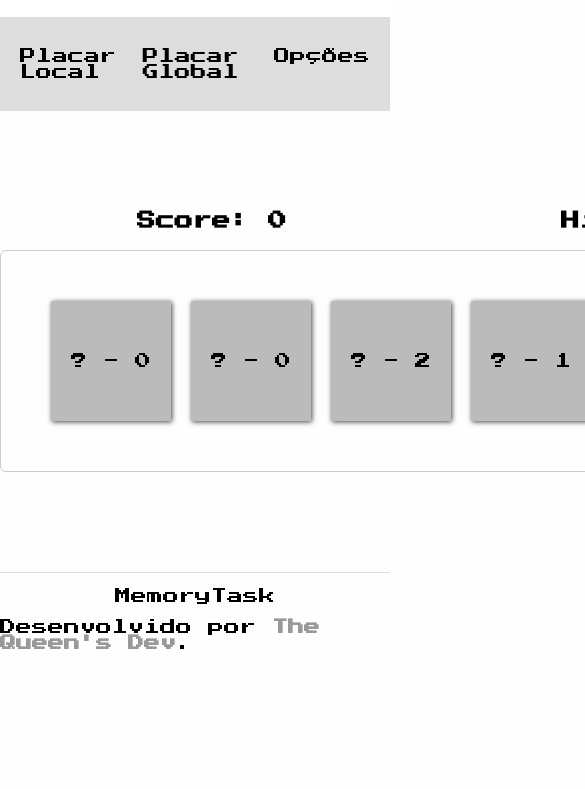
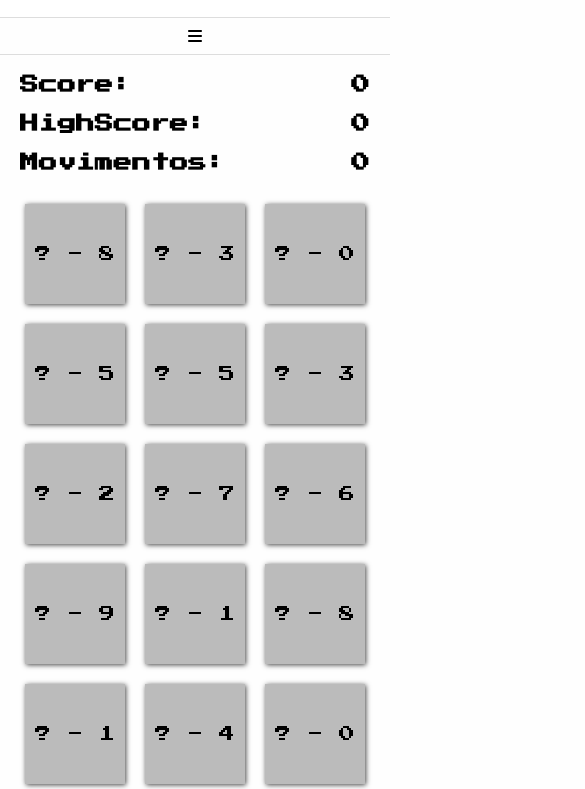
Before and after one commit to deyvidwms/projeto-web-1, a plain HTML site: page frontend/index.html in a window 390 px wide. Shown: the part 55-844 px from the top of the page, 585 px wide, since content can reach past the window. Drawn offline with Linux system fonts and the light colour scheme.

Commit message:
feat: aplicação da responsividade

```diff
--- a/frontend/assets/css/card.css
+++ b/frontend/assets/css/card.css
@@ -1,6 +1,6 @@
 .card {
-  width: 120px;
-  height: 120px;
+  width: 150px;
+  height: 150px;
   perspective: 1000px;
 }
 
@@ -45,3 +45,17 @@
   align-items: center;
   justify-content: center;
 }
+
+@media (max-width: 990px) {
+  .card {
+    width: 120px;
+    height: 120px;
+  }
+}
+
+@media (max-width: 750px) {
+  .card {
+    width: 100px;
+    height: 100px;
+  }
+}
--- a/frontend/assets/css/footer.css
+++ b/frontend/assets/css/footer.css
@@ -20,3 +20,9 @@ footer > p > a {
 footer > p > a:hover {
   opacity: 0.5;
 }
+
+@media (max-width: 650px) {
+  footer > p:nth-child(2) {
+    display: none;
+  }
+}
--- a/frontend/assets/css/global.css
+++ b/frontend/assets/css/global.css
@@ -25,8 +25,9 @@ body {
 }
 
 .card-list {
-  display: flex;
-  flex-wrap: wrap;
+  display: grid;
+  grid-template-columns: repeat(5,1fr);
+  /* flex-wrap: wrap; */
   gap: 20px;
   width: 100%;
   padding: 50px;
@@ -115,3 +116,75 @@ body {
 .success-message--select-difficulty > button:nth-child(3) {
   background-color: #e22727;
 }
+
+
+@media (max-width: 1460px) {
+  .content {
+    width: 100%;
+    padding: 100px 50px;
+  }
+}
+
+@media (max-width: 1300px) {
+  .card-list {
+    justify-content: center;
+    grid-template-columns: repeat(5, 150px);
+  }
+}
+
+@media (max-width: 1150px) {
+  .game-info > .score > h3,
+  .game-info > .highscore > h3,
+  .game-info > .moves > h3 {
+    display: flex;
+    flex-direction: column;
+    gap: 10px;
+  }
+}
+
+@media (max-width: 990px) {
+  .content {
+    padding: 50px 20px;
+  }
+  .card-list {
+    grid-template-columns: repeat(5, 120px);
+  }
+}
+
+@media (max-width: 750px) {
+  .card-list {
+    padding: 0;
+    border: 0;
+
+    display: flex;
+    flex-wrap: wrap;
+  }
+
+  .game-info {
+    margin-bottom: 32px;
+  }
+}
+
+@media (max-width: 650px) {
+  .content {
+    padding: 20px;
+  }
+
+  .game-info {
+    flex-direction: column;
+    align-items: flex-start;
+    gap: 20px;
+  }
+
+  .game-info > div {
+    width: 100%;
+  }
+
+  .game-info > .score > h3,
+  .game-info > .highscore > h3,
+  .game-info > .moves > h3 {
+    flex-direction: row;
+    justify-content: space-between;
+    gap: 10px;
+  }
+}
--- a/frontend/assets/css/header.css
+++ b/frontend/assets/css/header.css
@@ -9,6 +9,13 @@ header {
   background-color: #FFF;
   width: 100%;
   padding: 20px;
+  border-bottom: 1px solid #DDD;
+}
+
+.header-mobile {
+  display: none;
+  justify-content: center;
+  padding: 10px;
   border-bottom: 1px solid #DDD;
 }
 
@@ -29,3 +36,24 @@ header {
 .header-options > p:hover {
   color: #999;
 }
+
+@media (max-width: 650px) {
+  .header-mobile {
+    display: flex;
+  }
+
+  .header-options {
+    display: none;
+    flex-direction: column;
+  }
+
+  .header-options.show {
+    display: flex;
+  }
+}
+
+@media (max-width: 375px) {
+  .logo {
+    font-size: 0.875rem;
+  }
+}
--- a/frontend/assets/js/script.js
+++ b/frontend/assets/js/script.js
@@ -1,10 +1,18 @@
 "use strict";
 
-const numeros = [...Array(3).keys()].map((i) => i.toString());
+/**
+ *
+ * Fácil - 10
+ * Médio - 15
+ * Difícil - 20
+ *
+ */
+const numeros = [...Array(10).keys()].map((i) => i.toString());
 
 window.onload = () => {
   sessionStorage.removeItem('idCarta')
   criarCartas();
+  showCurrentYear();
 }
 
 const sortearCartas = (cartas) => {
@@ -90,3 +98,21 @@ const criarCartas = () => {
     document.getElementById('cardLocations').innerHTML += novaCarta;
   }
 }
+
+const showMenuMobile = (element) => {
+  const isShow = element.getAttribute('data-show');
+  element.setAttribute('data-show', `${isShow === 'on' ? 'off' : 'on'}`)
+  document.getElementsByClassName('header-options')[0].setAttribute('class', `header-options ${isShow === 'off' ? 'show' : ''}`);
+}
+
+const showCurrentYear = () => {
+	const currentYear = getCurrentYear();
+	document.getElementById('currentYear').innerText = currentYear;
+
+  console.log(currentYear)
+}
+
+const getCurrentYear = () => {
+	const date = new Date();
+	return date.getFullYear();
+}
--- a/frontend/index.html
+++ b/frontend/index.html
@@ -1,7 +1,7 @@
 <!DOCTYPE html>
 <html lang="pt-br">
 
-  <head>
+<head>
     <meta charset="UTF-8">
     <meta http-equiv="X-UA-Compatible" content="IE=edge">
     <meta name="viewport" content="width=device-width, initial-scale=1.0, maximum-scale=1.0, user-scalable=no" />
@@ -10,6 +10,10 @@
     <link rel="preconnect" href="https://fonts.googleapis.com">
     <link rel="preconnect" href="https://fonts.gstatic.com" crossorigin>
     <link href="https://fonts.googleapis.com/css2?family=Press+Start+2P&display=swap" rel="stylesheet">
+
+    <link rel="stylesheet" href="https://cdnjs.cloudflare.com/ajax/libs/font-awesome/6.4.0/css/all.min.css"
+        integrity="sha512-iecdLmaskl7CVkqkXNQ/ZH/XLlvWZOJyj7Yy7tcenmpD1ypASozpmT/E0iPtmFIB46ZmdtAc9eNBvH0H/ZpiBw=="
+        crossorigin="anonymous" referrerpolicy="no-referrer" />
 
     <link rel="stylesheet" href="./assets/css/global.css">
     <link rel="stylesheet" href="./assets/css/header.css">
@@ -22,6 +26,9 @@
         <header>
             <div class="logo">
                 <h1>MemoryTask</h1>
+            </div>
+            <div class="header-mobile">
+                <i class="fa-solid fa-bars" data-show="off" onclick="showMenuMobile(this)"></i>
             </div>
             <div class="header-options">
                 <p>Placar Local</p>
```
